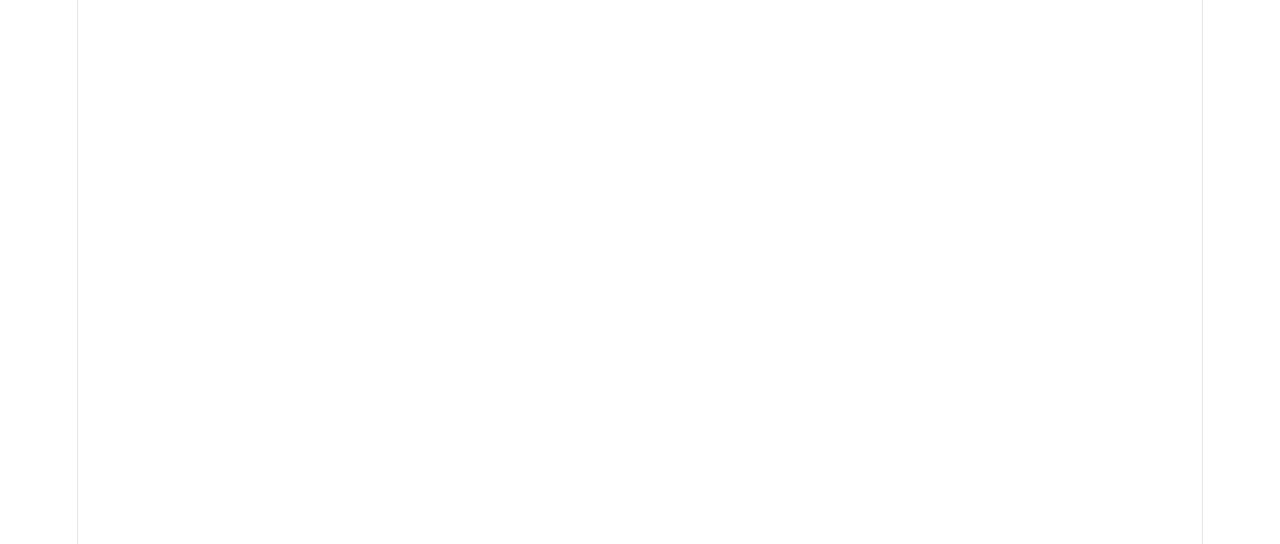
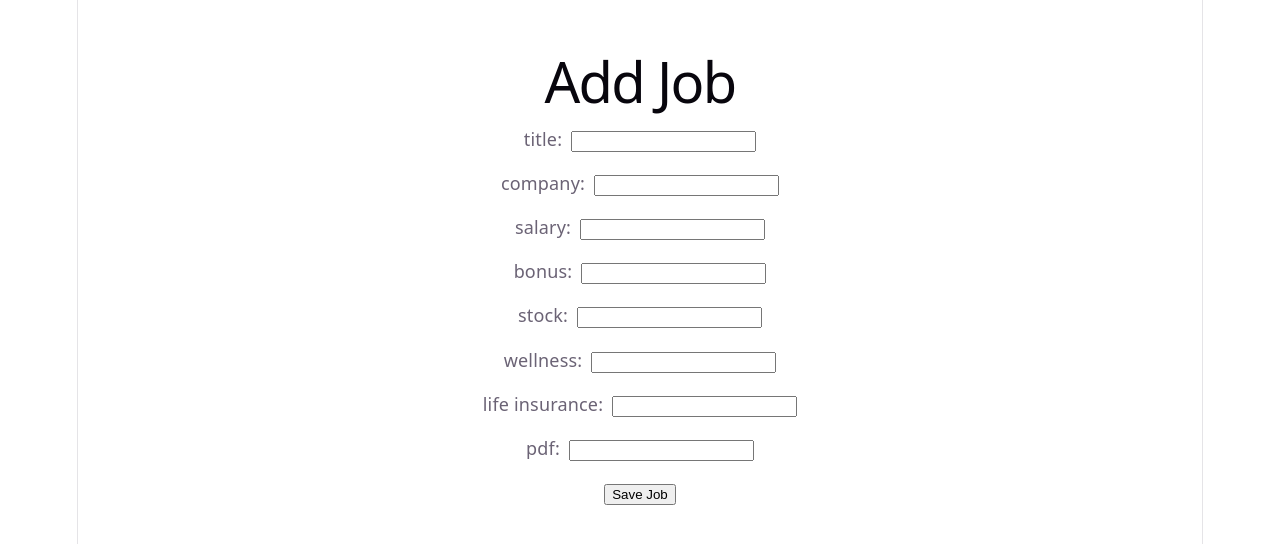
Before and after one commit to seattlefurby17/jobCompareApp, a React app in the folder frontend/: page /add in a window 1280 px wide. Before the commit this address had no page. Shown: the top 544 px of the page. Built offline with nearby package versions, Linux system fonts and the light colour scheme; the HTML template or start-up script is replaced by a standard one.

Commit message:
feat: polish Job List page, fix Add Job navigation, and add delete with confirmation

```diff
--- a/frontend/src/App.jsx
+++ b/frontend/src/App.jsx
@@ -4,7 +4,7 @@ import JobsListPage from "./pages/JobsListPage";
 import EditJobPage from "./pages/EditJobPage";
 import ComparePage from "./pages/ComparePage";
 import SettingsPage from "./pages/SettingsPage";
-
+import AddJobPage from "./pages/AddJobPage";
 
 function App() {
   return (
@@ -12,6 +12,7 @@ function App() {
       <Routes>
         <Route path="/" element={<HomePage />} />
         <Route path="/jobs" element={<JobsListPage />} />
+        <Route path="/add" element={<AddJobPage />} />
         <Route path="/edit/:id" element={<EditJobPage />} />
         <Route path="/compare" element={<ComparePage />} />
         <Route path="/settings" element={<SettingsPage />} />
--- /dev/null
+++ b/frontend/src/pages/AddJobPage.jsx
@@ -0,0 +1,57 @@
+import { useState } from "react";
+import { useNavigate } from "react-router-dom";
+
+export default function AddJobPage() {
+  const navigate = useNavigate();
+  const [form, setForm] = useState({
+    title: "",
+    company: "",
+    salary: "",
+    bonus: "",
+    stock: "",
+    wellness: "",
+    life_insurance: "",
+    pdf: ""
+  });
+
+  const handleChange = (field, value) => {
+    setForm(prev => ({ ...prev, [field]: value }));
+  };
+
+  const handleSubmit = (e) => {
+    e.preventDefault();
+
+    fetch("http://localhost:4000/jobs", {
+      method: "POST",
+      headers: { "Content-Type": "application/json" },
+      body: JSON.stringify(form)
+    })
+      .then(res => res.json())
+      .then(() => navigate("/jobs"))
+      .catch(err => console.error("Error adding job:", err));
+  };
+
+  return (
+    <div style={{ padding: "2rem" }}>
+      <h1>Add Job</h1>
+
+      <form onSubmit={handleSubmit}>
+        {Object.keys(form).map(key => (
+          <div key={key} style={{ marginBottom: "1rem" }}>
+            <label>
+              {key.replace("_", " ")}:
+              <input
+                type="text"
+                value={form[key]}
+                onChange={e => handleChange(key, e.target.value)}
+                style={{ marginLeft: "0.5rem" }}
+              />
+            </label>
+          </div>
+        ))}
+
+        <button type="submit">Save Job</button>
+      </form>
+    </div>
+  );
+}
--- a/frontend/src/pages/JobsListPage.jsx
+++ b/frontend/src/pages/JobsListPage.jsx
@@ -3,6 +3,7 @@ import { useNavigate } from "react-router-dom";
 
 export default function JobsListPage() {
   const [jobs, setJobs] = useState([]);
+  const [confirmDelete, setConfirmDelete] = useState(null);
   const navigate = useNavigate();
 
   useEffect(() => {
@@ -14,11 +15,28 @@ export default function JobsListPage() {
 
   const canCompare = jobs.length >= 2;
 
+  const handleDelete = (id) => {
+    fetch(`http://localhost:4000/jobs/${id}`, {
+      method: "DELETE"
+    })
+      .then(() => {
+        setJobs(jobs.filter(job => job.id !== id));
+        setConfirmDelete(null);
+      })
+      .catch(err => console.error("Error deleting job:", err));
+  };
+
   return (
     <div style={{ padding: "2rem" }}>
       <h1>Job List</h1>
 
-      {/* Global Compare Button */}
+      <div style={{ marginBottom: "1rem" }}>
+        <button onClick={() => navigate("/")}>Back to Home</button>
+        <button onClick={() => navigate("/add")} style={{ marginLeft: "1rem" }}>
+          Add Job
+        </button>
+      </div>
+
       <button
         onClick={() => navigate("/compare")}
         disabled={!canCompare}
@@ -48,28 +66,49 @@ export default function JobsListPage() {
               marginBottom: "1rem",
               padding: "1rem",
               border: "1px solid #ccc",
-              borderRadius: "8px"
+              borderRadius: "8px",
+              background: "#fafafa"
             }}
           >
             <strong>{job.title}</strong> — {job.company}
             <br />
 
-            {/* Edit Button */}
             <button
               style={{ marginTop: "0.5rem", marginRight: "0.5rem" }}
               onClick={() => navigate(`/edit/${job.id}`)}
             >
-              Edit Job
+              Edit
             </button>
 
-            {/* Compare Button (disabled if < 2 jobs) */}
             <button
-              style={{ marginTop: "0.5rem" }}
+              style={{ marginTop: "0.5rem", marginRight: "0.5rem" }}
               disabled={!canCompare}
               onClick={() => navigate(`/compare?job1=${job.id}`)}
             >
               Compare
             </button>
+
+            <button
+              style={{ marginTop: "0.5rem", background: "red", color: "white" }}
+              onClick={() => setConfirmDelete(job.id)}
+            >
+              Delete
+            </button>
+
+            {confirmDelete === job.id && (
+              <div style={{ marginTop: "0.5rem", color: "red" }}>
+                <p>Are you sure you want to delete this job?</p>
+                <button
+                  onClick={() => handleDelete(job.id)}
+                  style={{ marginRight: "0.5rem" }}
+                >
+                  Yes, delete
+                </button>
+                <button onClick={() => setConfirmDelete(null)}>
+                  Cancel
+                </button>
+              </div>
+            )}
           </li>
         ))}
       </ul>
```
